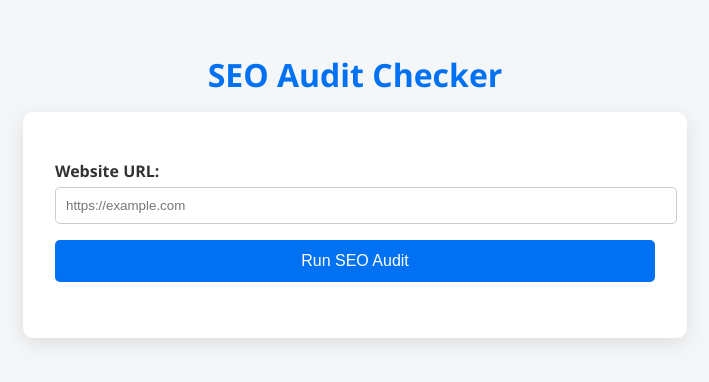
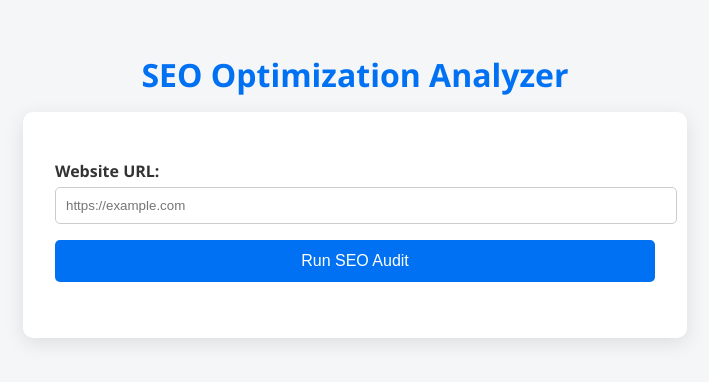
Before and after one commit to nicksarma24/SEO-scientist, a plain HTML site: page index.html in a window 1280 px wide. Shown: the whole page, without its empty margins (285-994 px from the left). Drawn offline with Linux system fonts and the light colour scheme.

Commit message:
Update index.html

```diff
--- a/index.html
+++ b/index.html
@@ -83,7 +83,7 @@
 </head>
 
 <body>
-    <h1>SEO Audit Checker</h1>
+    <h1>SEO Optimization Analyzer</h1>
     <div class="container">
         <label for="url">Website URL:</label>
         <input type="text" id="url" placeholder="https://example.com" />
```
